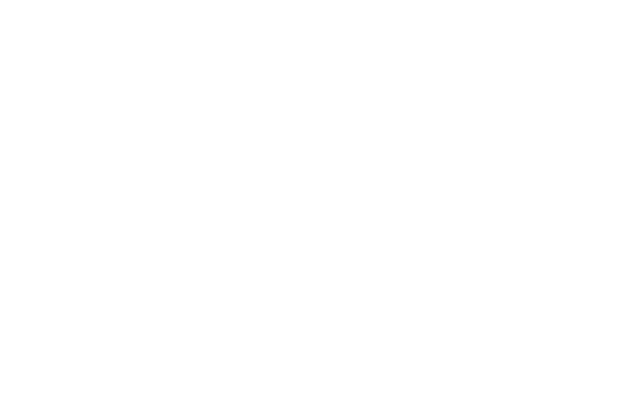
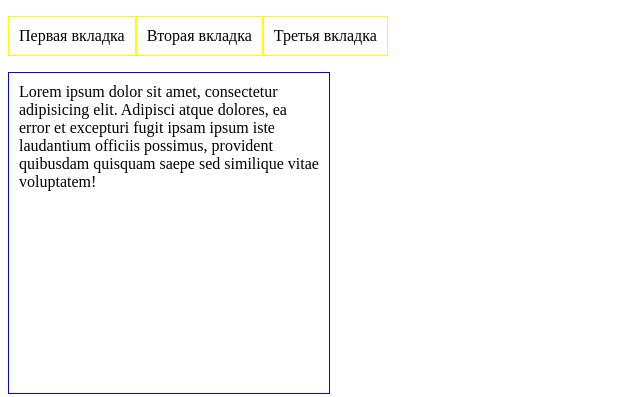
Before and after one commit to Yarcrazy/JS2-homework, a plain HTML site: page index.html in a window 1280 px wide. Shown: the whole page, without its empty margins (0-640 px from the left). Drawn offline with nearby package versions, Linux system fonts and the light colour scheme.

Commit message:
Сделал L4 HW1

```diff
--- a/index.html
+++ b/index.html
@@ -8,6 +8,19 @@
   <script src="script.js"></script>
 </head>
 <body>
-
+  <ul id="head">
+    <li data-id='1' class="list">Первая вкладка</li>
+    <li data-id='2' class="list">Вторая вкладка</li>
+    <li data-id='3' class="list">Третья вкладка</li>
+  </ul>
+  <div id='1' class="content active">Lorem ipsum dolor sit amet, consectetur adipisicing elit. Adipisci atque
+    dolores, ea
+    error et excepturi fugit ipsam ipsum iste laudantium officiis possimus, provident quibusdam quisquam saepe sed
+    similique vitae voluptatem!</div>
+  <div id='2' class="content">sdfdsfjjjgsjgdloremdfssdfsdfsd</div>
+  <div id='3' class="content">Lorem ipsum dolor sit amet, consectetur adipisicing elit. Adipisci atque
+    dolores, ea
+    error et excepturi fugit ipsam ipsum iste laudantium officiis possimus, provident quibusdam quisquam saepe sed
+    similique vitae voluptatem!</div>
 </body>
 </html>
--- a/script.js
+++ b/script.js
@@ -2,6 +2,11 @@
 
 (function($) {
   $(function() {
-
+    $('#head').on('click', 'li', function() {
+      var id = $(this).attr('data-id');
+      $('#head .list.active, .content.active').removeClass('active');
+      $(this).addClass('active');
+      $('#' + id).addClass('active');
+    });
   })
 })(jQuery);
--- a/style.css
+++ b/style.css
@@ -0,0 +1,19 @@
+#head {
+  display: flex;
+  list-style-type: none;
+  padding: 0;
+}
+.list {
+  padding: 10px;
+  border: yellow 1px solid;
+}
+.content {
+  display: none;
+  max-width: 300px;
+  padding: 10px;
+  min-height: 300px;
+}
+.active {
+  display: block;
+  border: blue 1px solid;
+}
```
